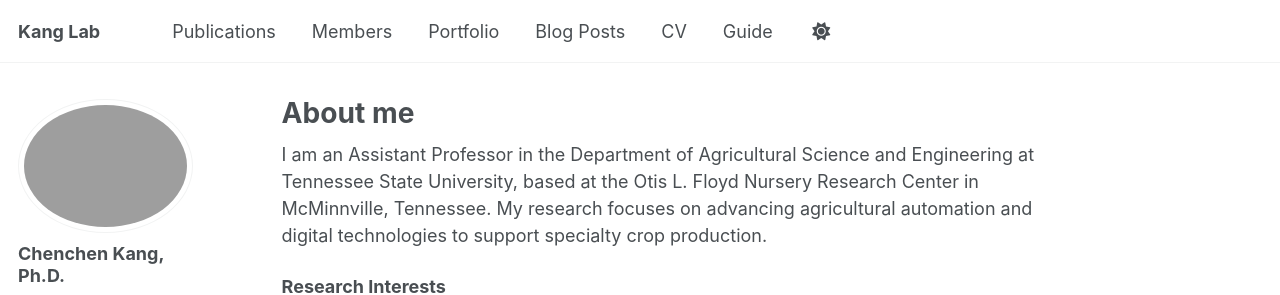
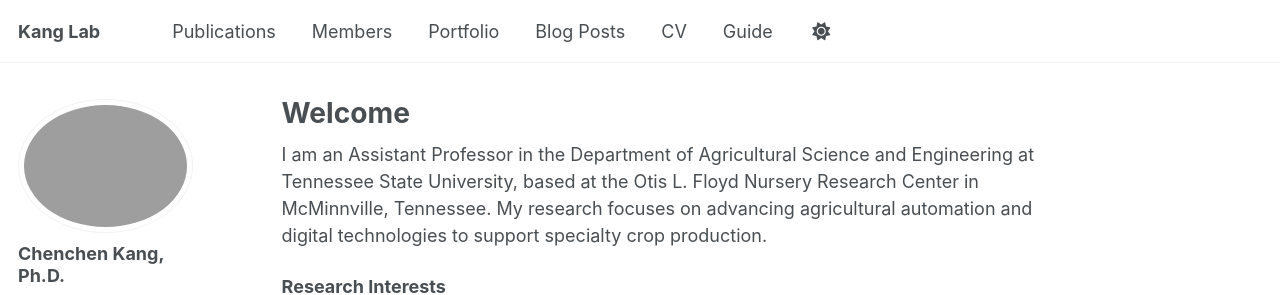
Before and after one commit to ChenchenKang/web, a Jekyll site: the page built from _pages/about.md, in a window 1280 px wide and 1220 px high. Shown: the top 295 px of the window. Built offline with Jekyll 4.4.1, drawn with Linux system fonts in a browser that asks for light colours; some web fonts are replaced; a script that is not in the unit is left out.

Commit message:
Update about.md

```diff
--- a/_pages/about.md
+++ b/_pages/about.md
@@ -1,6 +1,6 @@
 ---
 permalink: /
-title: "About me"
+title: "Welcome"
 author_profile: true
 redirect_from:
   - /about/
```
